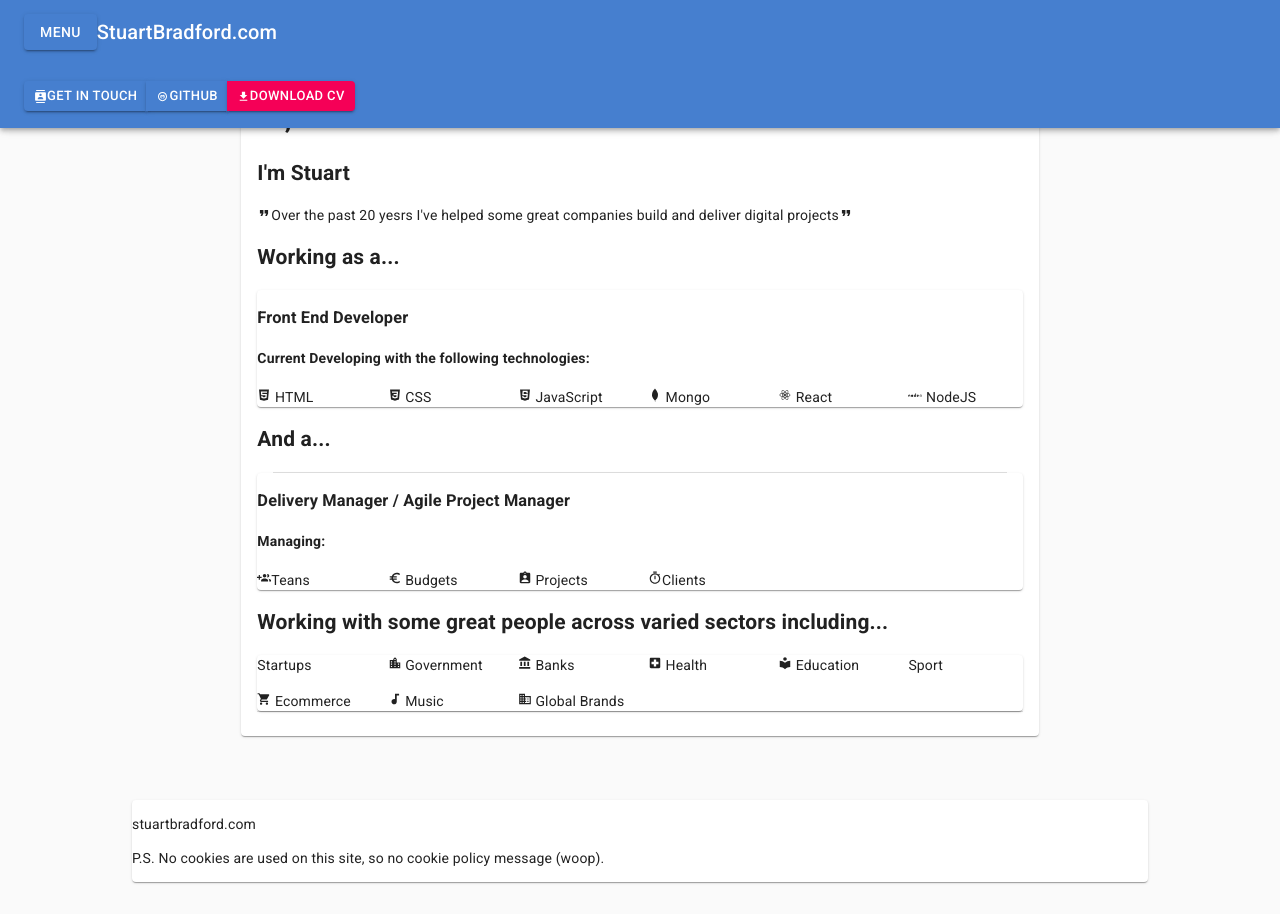
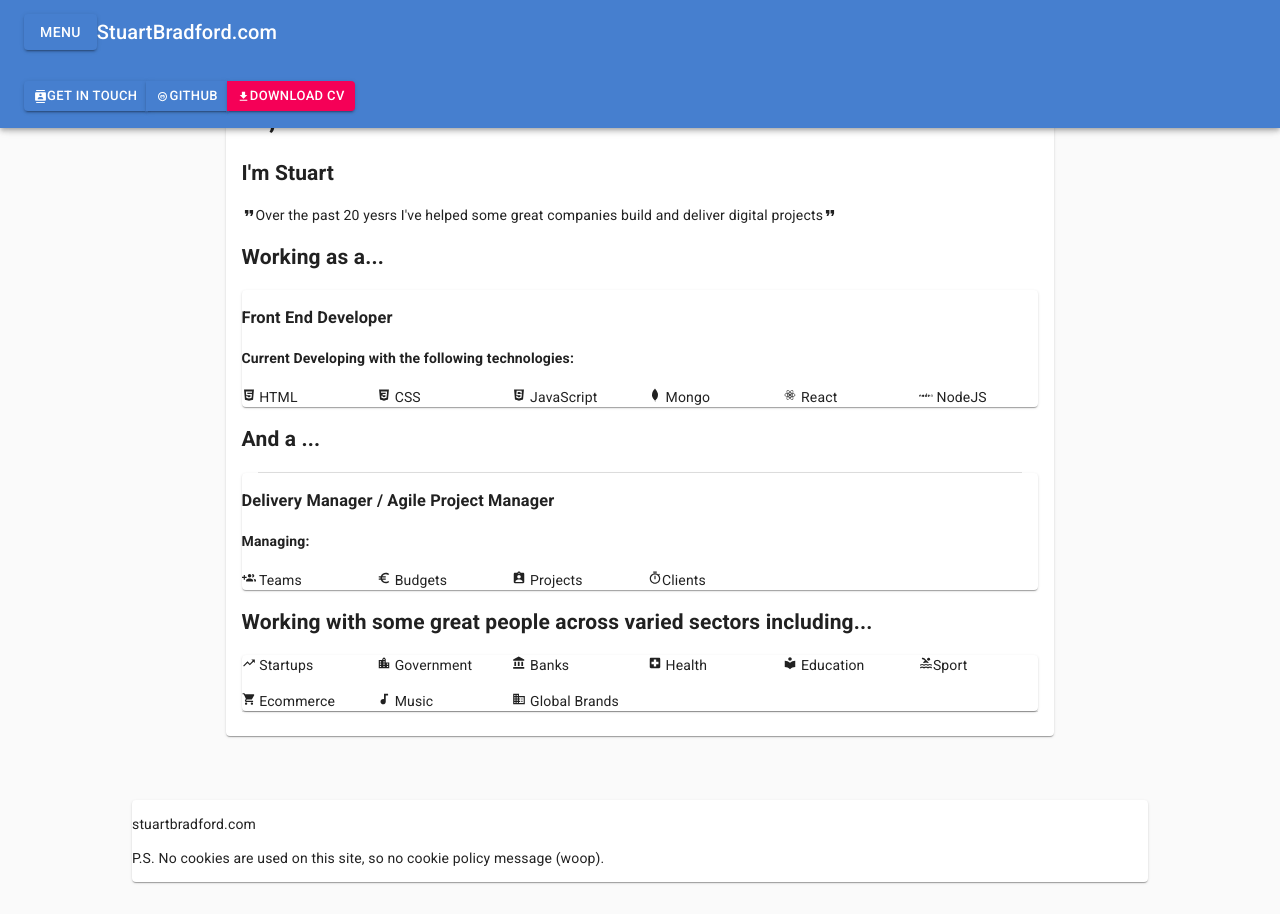
Before and after one commit to 789ni812/my-portfolio, a React (Create React App) app: page / in a window 1280 px wide. Built offline with nearby package versions, Linux system fonts and the light colour scheme.

Commit message:
Fixed alignitems typo warning

```diff
--- a/src/App.js
+++ b/src/App.js
@@ -52,7 +52,6 @@ import { MdGetApp, MdContacts } from 'react-icons/md';
 import { DiGithub } from "react-icons/di";
 // Icons
 import { MdSend, MdInbox } from 'react-icons/md';
-import { Divider } from "@material-ui/core";
 
 
 
@@ -104,8 +103,6 @@ const useStyles = makeStyles(theme => ({
 
 
 }));
-
-
 //END Material-ui AppBar
 
 
@@ -140,7 +137,7 @@ const App = () => {
       <ThemeProvider theme={theme}>
         <CssBaseline />
         <Container >
-          <Grid container spacing={8} alignItems="center"
+          <Grid container spacing={8} alignitems="center"
             justify="center">
 
             {/* START HEADER */}
@@ -201,11 +198,11 @@ const App = () => {
                     </div>
                   </Toolbar>
                   <Toolbar>
-                    <ButtonGroup alignItems="centre" size="small">
+                    <ButtonGroup alignitems="centre" size="small">
                       <Button variant="contained" color="primary" size="small"><MdContacts /> Get in touch</Button> |
 
             <Button variant="contained" color="primary" size="small"><DiGithub /> Github</Button> |
-            <Button variant="contained" color="secondary" size="small" alignItems="center"
+            <Button variant="contained" color="secondary" size="small" alignitems="center"
                         justify="center" ><MdGetApp />Download CV</Button>
                     </ButtonGroup>
                   </Toolbar>
--- a/src/mockup/ContentIntroduction.js
+++ b/src/mockup/ContentIntroduction.js
@@ -13,7 +13,7 @@ import Grid from '@material-ui/core/Grid';
 import { DiHtml5, DiCss3, DiMongodb, DiReact, DiNodejs, DiJavascript } from "react-icons/di";
 
 // Icons
-import { MdEuroSymbol, MdFormatQuote, MdGroupAdd, MdAssignmentInd, MdBusiness, MdTimer, MdShoppingCart, MdLocalHospital, MdLocationCity, MdLocalLibrary, MdAudiotrack, MdAccountBalance } from 'react-icons/md';
+import { MdEuroSymbol, MdFormatQuote, MdGroupAdd, MdAssignmentInd, MdTrendingUp, MdBusiness, MdTimer, MdShoppingCart, MdLocalHospital, MdLocationCity, MdLocalLibrary, MdAudiotrack, MdPool, MdAccountBalance } from 'react-icons/md';
 
 const ContentIntroduction = () => {
 
@@ -53,14 +53,14 @@ const ContentIntroduction = () => {
                 </Grid>
                         </Grid>
                     </Card>
-                    <h2>And a...</h2>
-                    <Divider variant="middle" light={0} />
+                    <h2>And a <span >...</span></h2>
+                    <Divider variant="middle" />
                     <Card>
                         <h3>Delivery Manager / Agile Project Manager</h3>
                         <h4>Managing:</h4>
                         <Grid container spacing={2}>
                             <Grid item xs={6} sm={2}>
-                                <MdGroupAdd />Teans
+                                <MdGroupAdd /> Teams
                         </Grid>
 
                             <Grid item xs={6} sm={2}>
@@ -85,7 +85,7 @@ const ContentIntroduction = () => {
                     <Card>
                         <Grid container spacing={2}>
                             <Grid item xs={6} sm={2}>
-                                Startups
+                                <MdTrendingUp /> Startups
                         </Grid>
 
                             <Grid item xs={6} sm={2}>
@@ -105,7 +105,7 @@ const ContentIntroduction = () => {
                         </Grid>
 
                             <Grid item xs={6} sm={2}>
-                                Sport
+                                <MdPool />Sport
                         </Grid>
 
                             <Grid item xs={6} sm={2}>
```
